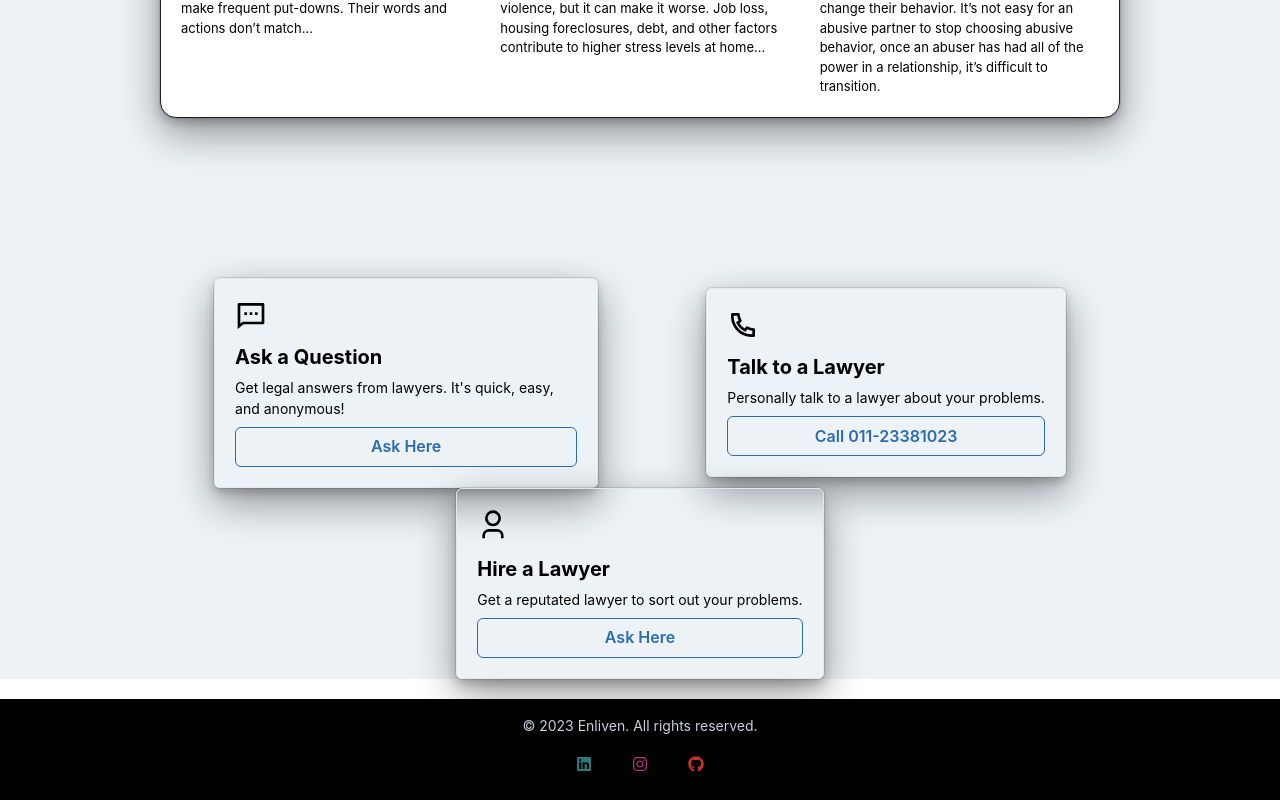
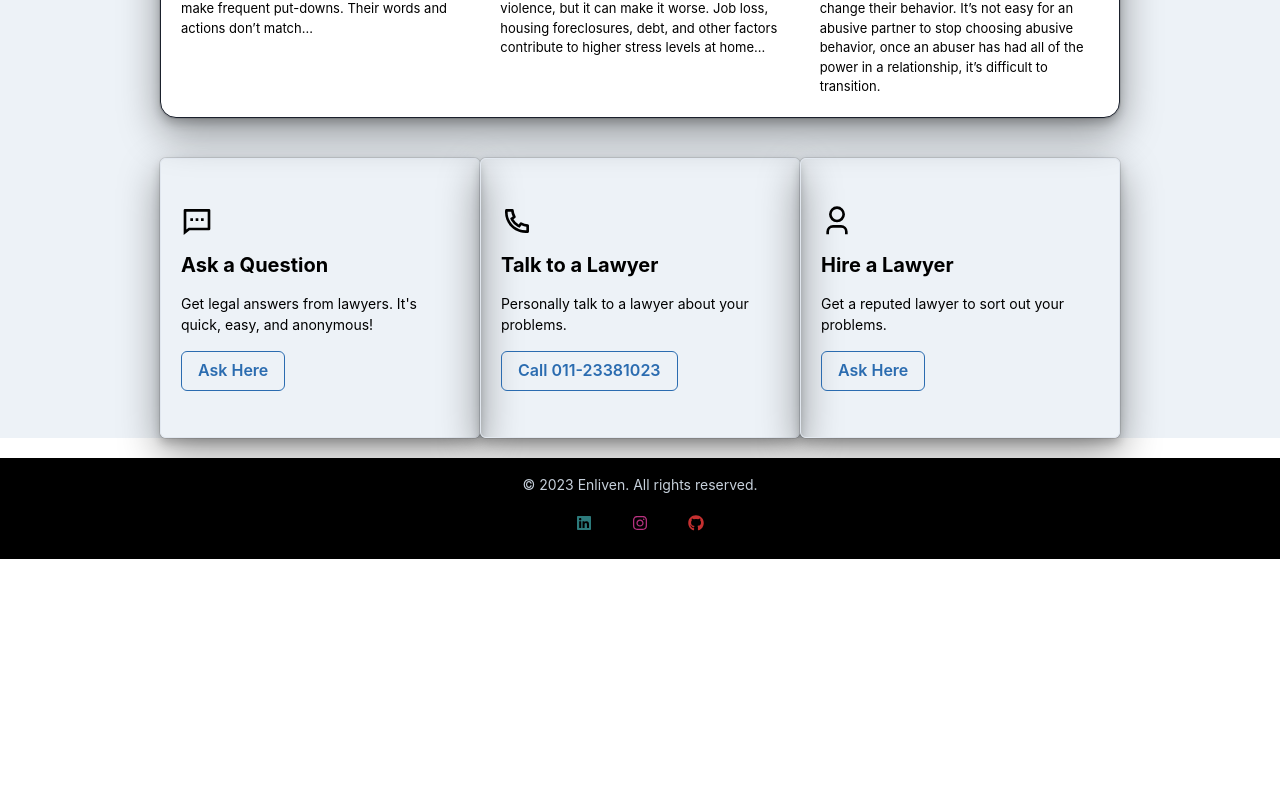
Before and after one commit to Ravi02RR/Enliven-The_Ngo_Website, a React (Create React App) app: page /legal in a window 1280 px wide. Shown: the part 509-1309 px from the top of the page. After the commit the page ends 1068 px from the top, so only its background shows below. Built offline with nearby package versions, Linux system fonts and the light colour scheme.

Commit message:
completed

```diff
--- a/src/Components/Legal/Legal.jsx
+++ b/src/Components/Legal/Legal.jsx
@@ -15,6 +15,29 @@ import {
 import { RiMessage2Line, RiUser3Line, RiPhoneLine } from "react-icons/ri";
 import { Link } from "react-router-dom";
 import { questionsAndAnswers } from "./Legaldata";
+const Array1=[
+    {
+        icon: RiMessage2Line,
+        title: "Ask a Question",
+        text: "Get legal answers from lawyers. It's quick, easy, and anonymous!",
+        link: "/question",
+        buttonLabel: "Ask Here"
+    },
+    {
+        icon: RiPhoneLine,
+        title: "Talk to a Lawyer",
+        text: "Personally talk to a lawyer about your problems.",
+        link: "tel:+01123381023",
+        buttonLabel: "Call 011-23381023"
+    },
+    {
+        icon: RiUser3Line,
+        title: "Hire a Lawyer",
+        text: "Get a reputed lawyer to sort out your problems.",
+        link: "https://nalsa.gov.in/services/legal-aid/legal-services",
+        buttonLabel: "Ask Here"
+    }
+]
 
 
 const Legal = () => {
@@ -48,24 +71,27 @@ const Legal = () => {
                 </SimpleGrid>
             </Box>
             <Flex
-                justify="space-around"
+                justify={{ base: "center", md: "space-around" }}
                 align="center"
-                wrap="wrap"
-                mt={'40'}
+                direction={{ base: "column", md: "row" }}
+                mt={'10'}
                 mb="5"
-                mx={{ base: "5", md: "20", lg: "40" }}
-                spacing={10}
+                mx={{ base: "2", md: "20", lg: "40" }}
+                spacing={{ base: 5, md: 10 }}
             >
 
+
+                {Array1.map((card, idx) => (
                     <LinkBox
+                        key={idx}
+                        marginBottom={{ base: '5', md: '0' }}
                         as="article"
-                    maxW="sm"
+                        w={{ base: "90%", md: "sm" }}
+                        h={{ md: "280px" }}
                         p="5"
                         borderWidth="1px"
                         rounded="md"
                         overflow="hidden"
-
-
                         bgPos="center"
                         bgRepeat="no-repeat"
                         bgSize="cover"
@@ -74,99 +100,22 @@ const Legal = () => {
                             display: 'block',
                             h: 'full',
                             w: 'full',
-
                             position: 'absolute'
                         }}
                         color={textColor}
-
                         boxShadow={'dark-lg'}
                     >
-                    <VStack align="start">
-                        <Box>
-                            <Icon as={RiMessage2Line} w={8} h={8} />
-                            <Heading size="md" my="2">Ask a Question</Heading>
-                            <Text fontSize="sm">Get legal answers from lawyers. It's quick, easy, and anonymous!</Text>
-                            <LinkOverlay as={Link} to={"/question"}>
-                                <Button colorScheme="blue" variant="outline" w="full" mt="2">Ask Here</Button>
+                        <VStack align="start" spacing="4" justifyContent="center" h="100%">
+                            <Icon as={card.icon} w={8} h={8} />
+                            <Heading size="md">{card.title}</Heading>
+                            <Text fontSize="sm">{card.text}</Text>
+                            <LinkOverlay as={Link} to={card.link}>
+                                <Button colorScheme="blue" variant="outline" w="full">{card.buttonLabel}</Button>
                             </LinkOverlay>
-                        </Box>
                         </VStack>
                     </LinkBox>
-                <LinkBox
-                    as="article"
-                    maxW="sm"
-                    p="5"
-                    borderWidth="1px"
-                    rounded="md"
-                    overflow="hidden"
-
-                    bgPos="center"
-                    bgRepeat="no-repeat"
-                    bgSize="cover"
-
-                    _after={{
-                        content: '""',
-                        display: 'block',
-                        h: 'full',
-                        w: 'full',
-
-                        position: 'absolute'
-                    }}
-                    color={textColor}
-
-                    boxShadow={'dark-lg'}
-                >
-                    <VStack align="start">
-                        <Box>
-                            <Icon as={RiPhoneLine} w={8} h={8} />
-                            <Heading size="md" my="2">Talk to a Lawyer</Heading>
-                            <Text fontSize="sm">Personally talk to a lawyer about your problems.</Text>
-                            <LinkOverlay href="tel:+01123381023">
-                                <Button colorScheme="blue" variant="outline" w="full" mt="2">Call 011-23381023</Button>
-                            </LinkOverlay>
-                        </Box>
-
-                    </VStack>
-                </LinkBox>
-                <LinkBox
-                    as="article"
-                    maxW="sm"
-                    p="5"
-                    borderWidth="1px"
-                    rounded="md"
-                    overflow="hidden"
-
-                    bgPos="center"
-                    bgRepeat="no-repeat"
-                    bgSize="cover"
-                    _after={{
-                        content: '""',
-                        display: 'block',
-                        h: 'full',
-                        w: 'full',
-
-                        position: 'absolute'
-                    }}
-                    color={textColor}
-
-                    boxShadow={'dark-lg'}
-                >
-                    <VStack align="start">
-                        <Icon as={RiUser3Line} w={8} h={8} />
-                        <Box>
-                            <Heading size="md" my="2">Hire a Lawyer</Heading>
-                            <Text fontSize="sm">Get a reputated lawyer to sort out your problems.</Text>
-                            <LinkOverlay as={Link} to={"https://nalsa.gov.in/services/legal-aid/legal-services"}>
-                                <Button colorScheme="blue" variant="outline" w="full" mt="2">Ask Here</Button>
-                            </LinkOverlay>
-                        </Box>
-                    </VStack>
-                </LinkBox>
-
-
-
+                ))}
             </Flex>
-
         </Box>
     );
 };
```
Also changed, not shown: src/Components/Legal/Legaldata.js (line endings or trailing spaces). Lines whose indentation alone changed are shown as unchanged.
